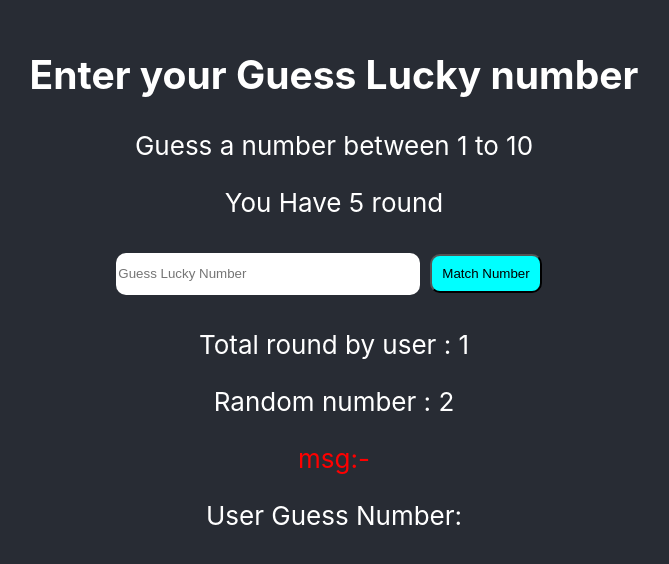
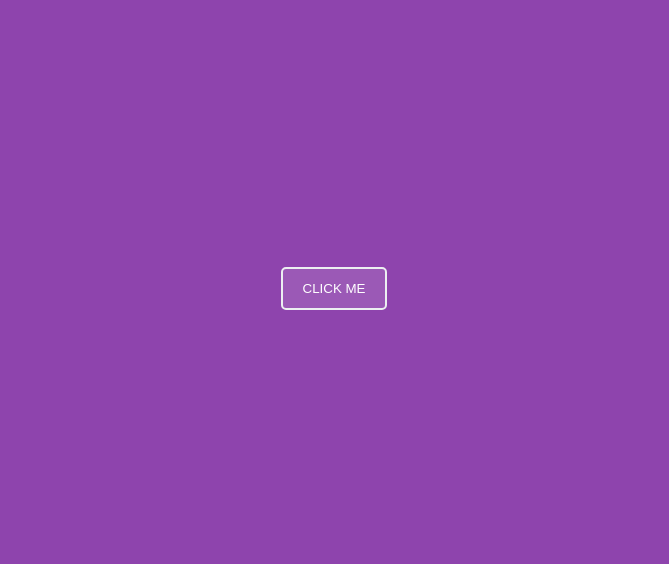
Before and after one commit to ashwini286/technitium_sol, a React (Create React App) app: page / in a window 1280 px wide. Shown: the part 112-676 px from the top of the page, without its empty margins (306-975 px from the left). Built offline with nearby package versions, Linux system fonts and the light colour scheme.

Commit message:
make a event use consept

```diff
--- a/src/App.js
+++ b/src/App.js
@@ -2,7 +2,9 @@
 import './App.css';
 // import NameUpdater from "./Componante/Counter_App/Name_updater/NameUpdater";
 
-import Gammer from './Componante/Gammer/Gammer';
+// import Gammer from './Componante/Gammer/Gammer';
+// import List from './Componante/list_key/list';
+import Evant from './Componante/EventHabdling/Evant';
 
 
 function App() {
@@ -11,8 +13,9 @@ function App() {
       <header className="App-header">
 
      {/* <NameUpdater /> */}
-     <Gammer />
-
+     {/* <Gammer /> */}
+      {/* <List /> */}
+      <Evant />
       </header>
     </div>
   );
--- /dev/null
+++ b/src/Componante/EventHabdling/Evant.js
@@ -0,0 +1,28 @@
+import React, { useState } from 'react'
+import './Event.css'
+const Evant = () => {
+    const purple = "8e44ad"
+    const [bg , setBg] = useState(purple);
+    const [name,setName] = useState('Click Me');
+
+
+    const bgChange = () => {
+      let newBg = '#34495e';
+      setBg(newBg);
+      setName("Ouch!!")
+
+    };
+    const bgBack = () => {
+        setBg(purple)
+        setName("Ayyo!! :smile ")
+
+    }
+  return (
+    <>
+    <div style={{backgroundColor : bg }}>
+      <button onClick={bgChange} onDoubleClick={bgBack}>{name}</button>
+    </div>
+    </>
+  )
+}
+export default Evant
--- /dev/null
+++ b/src/Componante/EventHabdling/Event.css
@@ -0,0 +1,30 @@
+*{
+    box-sizing: border-box;
+    padding: 0;
+    margin: 0;
+    background-color: #d2dbdd;
+}
+div{
+    width: 100%;
+    height: 100vh;
+    background-color: #8e44ad;
+    display: flex;
+    flex-direction: column;
+    justify-content: center;
+    align-items: center;
+}
+h1{
+    color: white;
+    background-color: transparent;
+}
+
+button{
+    padding: 12px 20px;
+    background-color: #9b59b6;
+    color: white;
+    border: 2px solid #ecf0f1;
+    outline: none;
+    border-radius: 5px;
+    text-transform: uppercase;
+    cursor: pointer;
+}
--- a/src/Componante/Gammer/Gammer.js
+++ b/src/Componante/Gammer/Gammer.js
@@ -1,9 +1,9 @@
 import React, { useState } from 'react'
 import './Gammer.css'
 export default function Gammer() {
-  let randNum = Math.round(Math.random() * 10);
+  let randNum = Math.round(Math.random() * 100);
 
-  const [number, setNumber] = useState("")
+  const [number, setNumber] = useState(" ")
   const [userCount, setuserCount] = useState(1)
   const [userGuessNumber, setuserGuessNumber] = useState([]);
   const [randomnumber, setrandomnumber] = useState(randNum)
@@ -17,7 +17,7 @@ export default function Gammer() {
   const checknumber = () => {
 
     if (randomnumber == number) {
-      alert("congratulations you guessed the right number in attempts")
+      alert(`congratulations you guessed the right number in ${userCount} attempts`)
       setMsg(<p>congratulations you guessed the right number in  {userCount} attempts</p>)
 
       setdisbaled(true)
@@ -32,12 +32,13 @@ export default function Gammer() {
       setMsg("Select value is LOW ")
 
     }
-    else if (userCount == 4) {
-      alert("GAME OVER")
+    else if(userCount === 4) {
+      // alert("GAME OVER")
       setMsg("GAME OVER")
       setdisbaled(true)
 
-    } else {
+    }
+     else {
       alert("WRONG NUMBER")
       setMsg("wrong number")
     }
@@ -49,7 +50,7 @@ export default function Gammer() {
     setMsg(" ")
     setuserGuessNumber([])
     setuserCount(0)
-    setrandomnumber(Math.round(Math.random() * 10))
+    setrandomnumber(Math.round(Math.random() * 100))
     setuserGuessNumber()
 
   }
@@ -57,7 +58,7 @@ export default function Gammer() {
   return (
     <div>
       <h2>Enter your Guess Lucky number</h2>
-      <p>Guess a number between 1 to 10</p>
+      <p>Guess a number between 1 to 100</p>
       <p>You Have 5 round</p>
 
       <input
--- /dev/null
+++ b/src/Componante/list_key/list.js
@@ -0,0 +1,10 @@
+import React from 'react'
+
+export default function List() {
+    const items = [1,2,3,4,5,6,7]
+    const listitem = items.map((item , index) => <li>{item} index number is {index}</li>)
+  return (
+    <div> <ol>{listitem}</ol> </div>
+
+  )
+}
```
